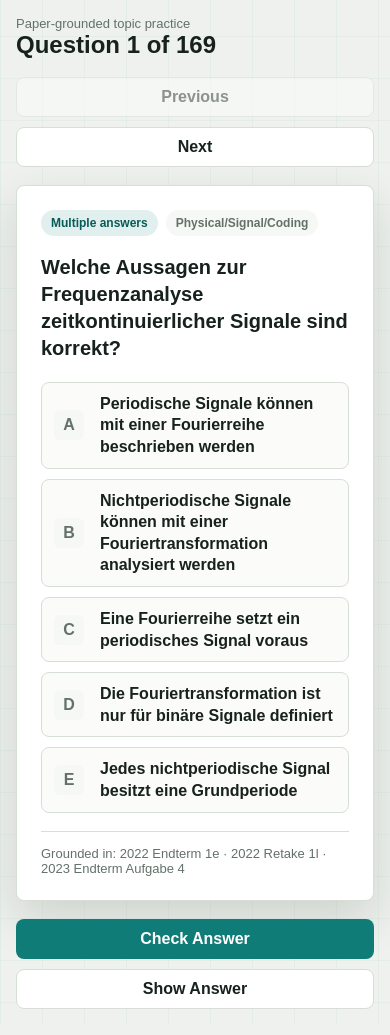
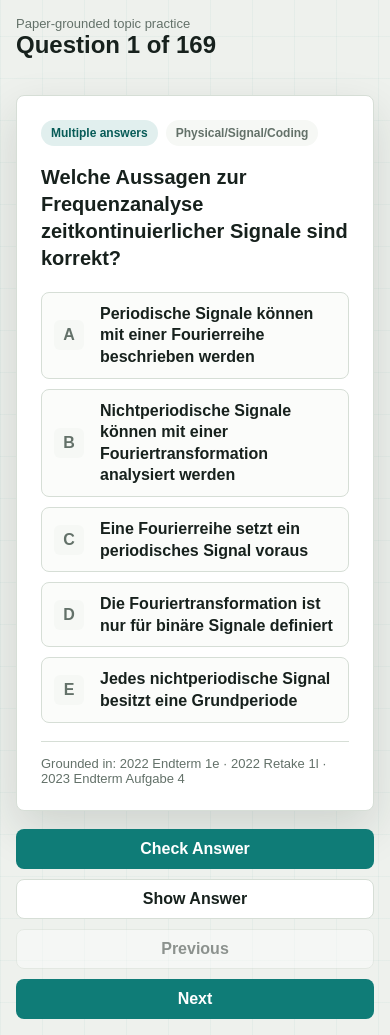
Before and after one commit to BanAdi/grnvs-mcq-practice, a website: page index.html in a window 390 px wide. Shown: the part 762-1797 px from the top of the page. Drawn offline with Linux system fonts and the light colour scheme.

Commit message:
Separate exam submit from navigation

```diff
--- a/index.html
+++ b/index.html
@@ -65,8 +65,7 @@
           </div>
           <div class="actions">
             <strong id="timer-label" class="timer" hidden>30:00</strong>
-            <button id="prev-button" class="secondary">Previous</button>
-            <button id="next-button" class="secondary">Next</button>
+            <button id="submit-button" class="submit-exam" hidden>Submit Exam</button>
           </div>
         </header>
 
@@ -83,9 +82,14 @@
         <div id="feedback" class="feedback"></div>
 
         <div class="actions bottom">
-          <button id="check-button" class="primary">Check Answer</button>
-          <button id="show-button" class="secondary">Show Answer</button>
-          <button id="submit-button" class="primary" hidden>Submit Exam</button>
+          <div class="actions answer-actions">
+            <button id="check-button" class="primary">Check Answer</button>
+            <button id="show-button" class="secondary">Show Answer</button>
+          </div>
+          <div class="actions navigation-actions">
+            <button id="prev-button" class="secondary">Previous</button>
+            <button id="next-button" class="primary">Next</button>
+          </div>
         </div>
       </section>
     </main>
--- a/styles.css
+++ b/styles.css
@@ -192,7 +192,25 @@ h2 {
 }
 
 .actions.bottom {
-  justify-content: flex-end;
+  justify-content: space-between;
+  flex-wrap: wrap;
+  width: min(100%, 900px);
+}
+
+.navigation-actions {
+  margin-left: auto;
+}
+
+.submit-exam {
+  background: #8f3440;
+  border-color: #8f3440;
+  color: #fff;
+  font-weight: 800;
+}
+
+.submit-exam:hover {
+  background: #742731;
+  border-color: #742731;
 }
 
 .timer {
@@ -207,7 +225,8 @@ h2 {
 }
 
 .primary,
-.secondary {
+.secondary,
+.submit-exam {
   min-height: 40px;
   border-radius: 8px;
   padding: 0 15px;
@@ -717,6 +736,10 @@ h3 {
     align-items: stretch;
   }
 
+  .navigation-actions {
+    margin-left: 0;
+  }
+
   .notes-grid,
   .note-menu {
     grid-template-columns: 1fr;
```
Also changed, not shown: tests/data.test.mjs (+15 -0 lines).
